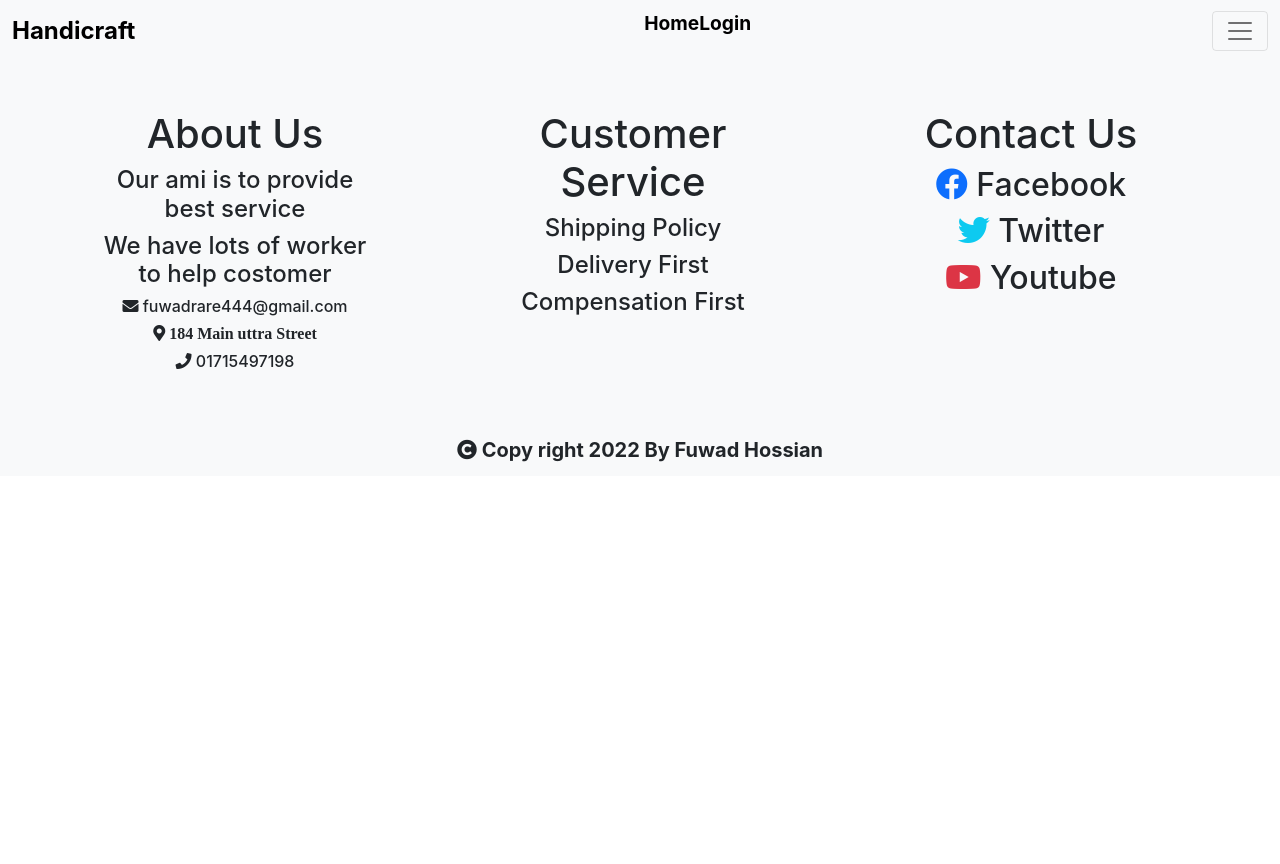
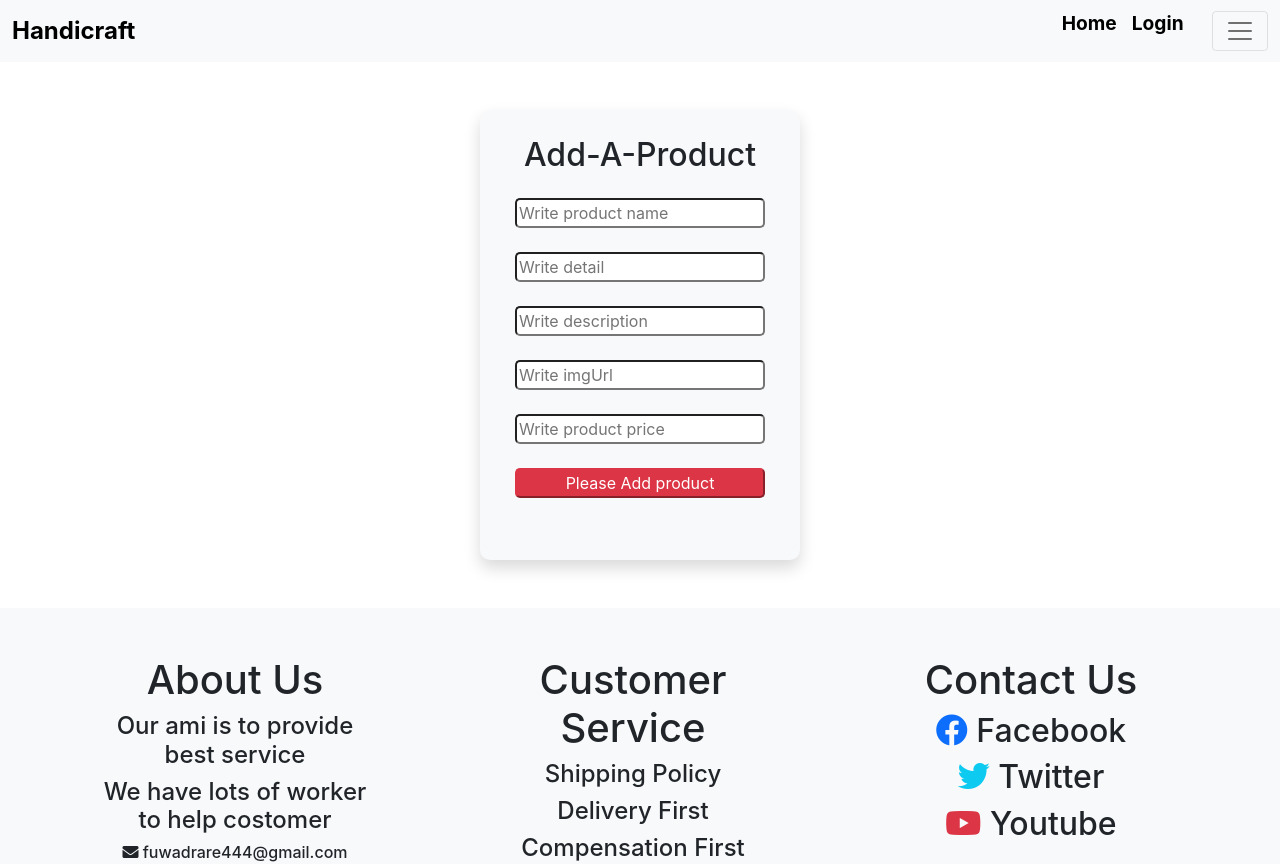
Before and after one commit to Fuhad1998/Handicraft-Websit, a React (Create React App) app: page /addProduct in a window 1280 px wide. Shown: the top 864 px of the page. Before the commit the page ends 800 px from the top, so only its background shows below. Built offline with nearby package versions, Linux system fonts and the light colour scheme; no server answers.

Commit message:
add product page

```diff
--- a/src/App.js
+++ b/src/App.js
@@ -17,6 +17,7 @@ import Orders from './Component/Orders/Orders';
 import AllOrders from './Component/AllOrders/AllOrders';
 import ManageProduct from './Component/ManageProduct/ManageProduct';
 import AuthProvider from './Context/AuthProvider';
+import AddProduct from './Component/Add-a-product/AddProduct';
 
 function App() {
   return (
@@ -52,6 +53,9 @@ function App() {
           <Route path="/manageProduct">
            <ManageProduct></ManageProduct>
           </Route>
+          <Route path="/addProduct">
+           <AddProduct></AddProduct>
+          </Route>
         </Switch>
         <Footer></Footer>
       </Router>
--- /dev/null
+++ b/src/Component/Add-a-product/AddProduct.css
@@ -0,0 +1,23 @@
+.add-product-container{
+    height: 450px;
+    width: 320px;
+
+
+    border-radius: 10px;
+    background-color: antiquewhite;
+
+
+}
+.add-product-from{
+    display: flex;
+    flex-direction: column;
+    justify-content: center;
+    align-items: center;
+    padding: 10px;
+}
+.input-btn{
+    width: 250px;
+
+    border-radius: 5px;
+
+}
--- /dev/null
+++ b/src/Component/Add-a-product/AddProduct.js
@@ -0,0 +1,63 @@
+import React from "react";
+import { useForm } from "react-hook-form";
+import './AddProduct.css';
+
+const AddProduct = () => {
+    const { register, handleSubmit } = useForm();
+    const onSubmit = (data) => {
+     console.log(data)
+     alert('add product successful')
+
+
+    };
+  return (
+    <div className="container add-product-container my-5 shadow bg-light">
+
+      <form className="add-product-from" onSubmit={handleSubmit(onSubmit)}>
+      <h2 className=" p-3">Add-A-Product</h2>
+        <input
+          className="input-btn "
+          {...register("name")}
+          placeholder="Write product name"
+          type="name"
+        />
+        <br />
+        <input
+          className="input-btn "
+          {...register("detail")}
+          placeholder="Write detail"
+          type="text"
+        />
+        <br />
+        <input
+          className="input-btn "
+          {...register("description")}
+          placeholder="Write description"
+          type="text"
+        />
+        <br />
+        <input
+          className="input-btn "
+          {...register("img")}
+          placeholder="Write imgUrl"
+          type="text"
+        />
+        <br />
+        <input
+          className="input-btn"
+          {...register("number")}
+          placeholder="Write product price"
+          type="number"
+        />
+        <br />
+        <input
+          className="btn-submit mb-4 input-btn btn-danger"
+          type="submit"
+          value="Please Add product"
+        />
+      </form>
+    </div>
+  );
+};
+
+export default AddProduct;
--- a/src/Component/HomePage/Header/Header.css
+++ b/src/Component/HomePage/Header/Header.css
@@ -3,6 +3,8 @@
     font-size: larger;
     font-weight: 700;
     color: black;
+    margin-left: 15px;
+
 }
 /* .text-align{
     padding-left: 50px;
@@ -32,3 +34,6 @@
 .header-title:hover{
     color:black;
 }
+.home-text{
+    margin-left: 850px;
+}
--- a/src/Component/HomePage/Header/Header.js
+++ b/src/Component/HomePage/Header/Header.js
@@ -22,9 +22,9 @@ const Header = () => {
       <Navbar.Brand href="#"><Link className="header-title" to="/homes">Handicraft</Link></Navbar.Brand>
       {/* <Navbar.Brand href="#"><span className="web-name ">Handicraft</span></Navbar.Brand> */}
       <ul>
-      <Link className="header-text" to="/homes"> Home</Link>
+      <Link className="header-text home-text" to="/homes"> Home</Link>
       {
-        user.email ? <button onClick={logOut}>Logout</button>
+        user.email ? <button className="header-text "  onClick={logOut}>Logout</button>
         :
         <Link className="header-text text-align" to="/login">Login</Link>
       }
@@ -47,6 +47,7 @@ const Header = () => {
            <Link className="header-text" to="/order">  My-Order</Link>
            <Link className="header-text" to="/allOrders">All-Orders</Link>
            <Link className="header-text" to="/manageProduct">Manage-Product</Link>
+           <Link className="header-text" to="/addProduct">Add-A-Product</Link>
 
           </Nav>
 
```
